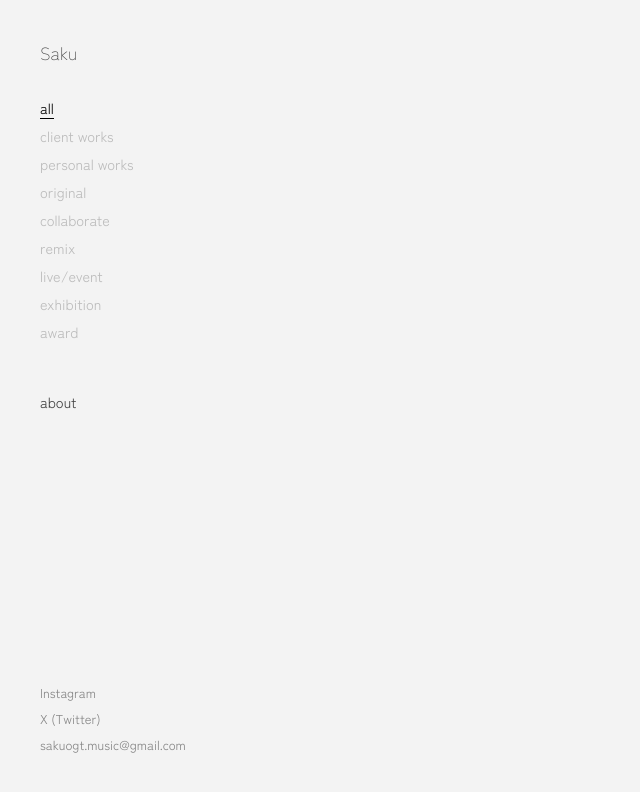
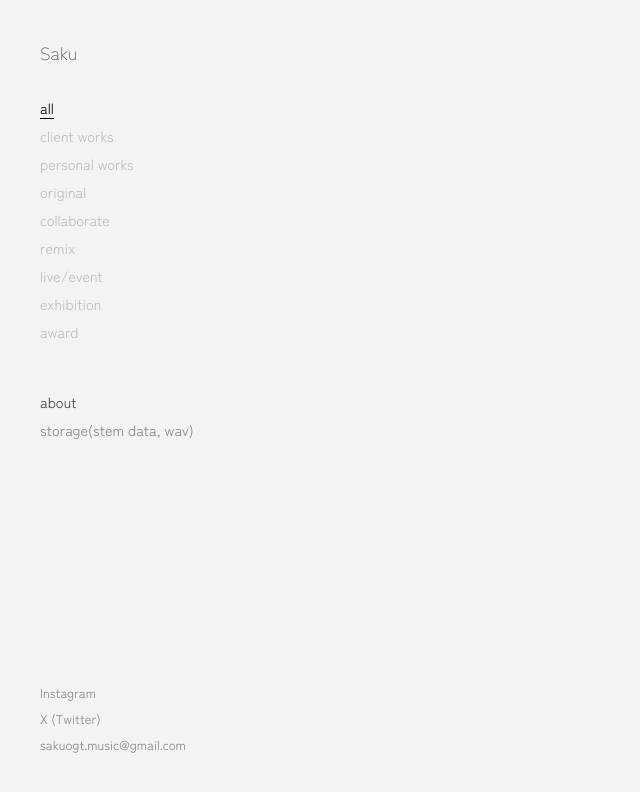
Before and after one commit to sakuogt1/saku-portfolio, a plain HTML site: page index.html in a window 1280 px wide. Shown: the whole page, without its empty margins (0-640 px from the left). Drawn offline with Linux system fonts and the light colour scheme; no server answers; a web font is replaced by a local one.

Commit message:
2026-05-28 20:57

```diff
--- a/index.html
+++ b/index.html
@@ -41,6 +41,10 @@
                 <nav class="secondary-nav" style="margin-top: 3rem;">
                     <ul>
                         <li id="nav-about" onclick="showInfoPage('about', this)"><span>about</span></li>
+                        <li id="nav-storage"
+                            onclick="window.open('https://www.dropbox.com/scl/fo/tm93hkizacectyi5hbg0d/AN2-7q8lWqt-tGEQoot_nbk?rlkey=ryn3dpnod07gkdtu4f7v2p2ms&dl=0', '_blank')">
+                            <span>storage(stem data, wav)</span>
+                        </li>
                     </ul>
                 </nav>
             </div>
--- a/style.css
+++ b/style.css
@@ -143,6 +143,10 @@ body {
 .secondary-nav li:hover span {
     color: #bbb;
     border-bottom: 1px solid #bbb;
+}
+
+#nav-storage {
+    color: #848484;
 }
 
 /* 中央カラムの設定 */
```
